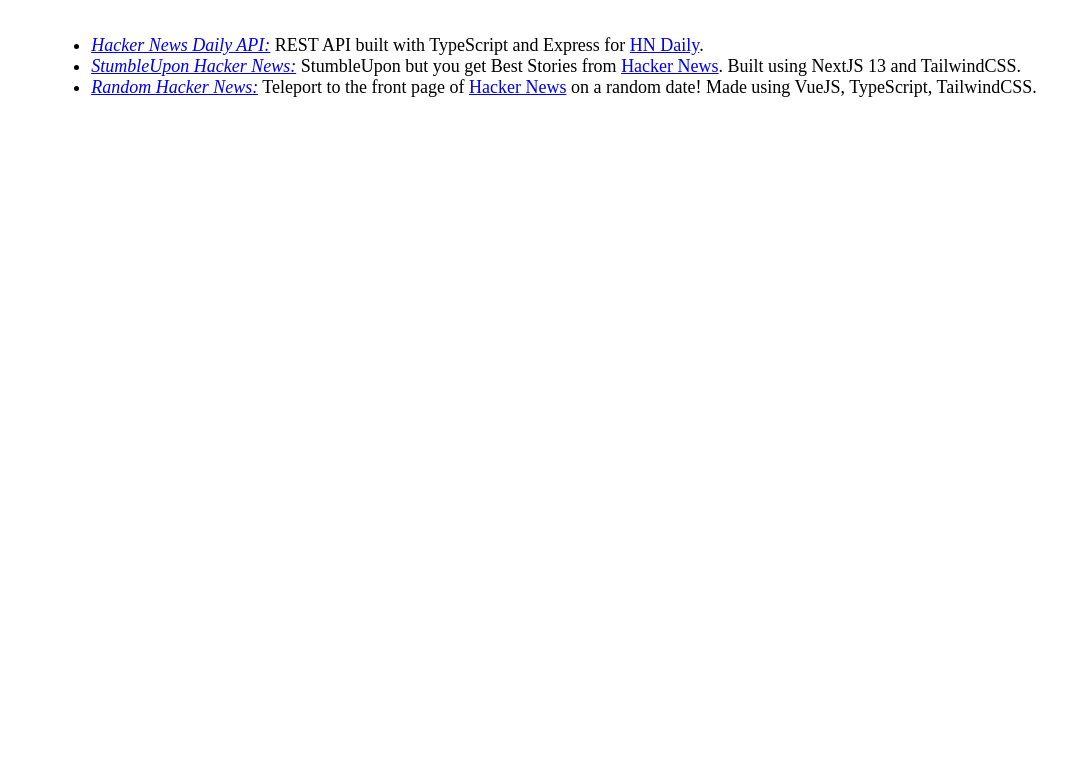
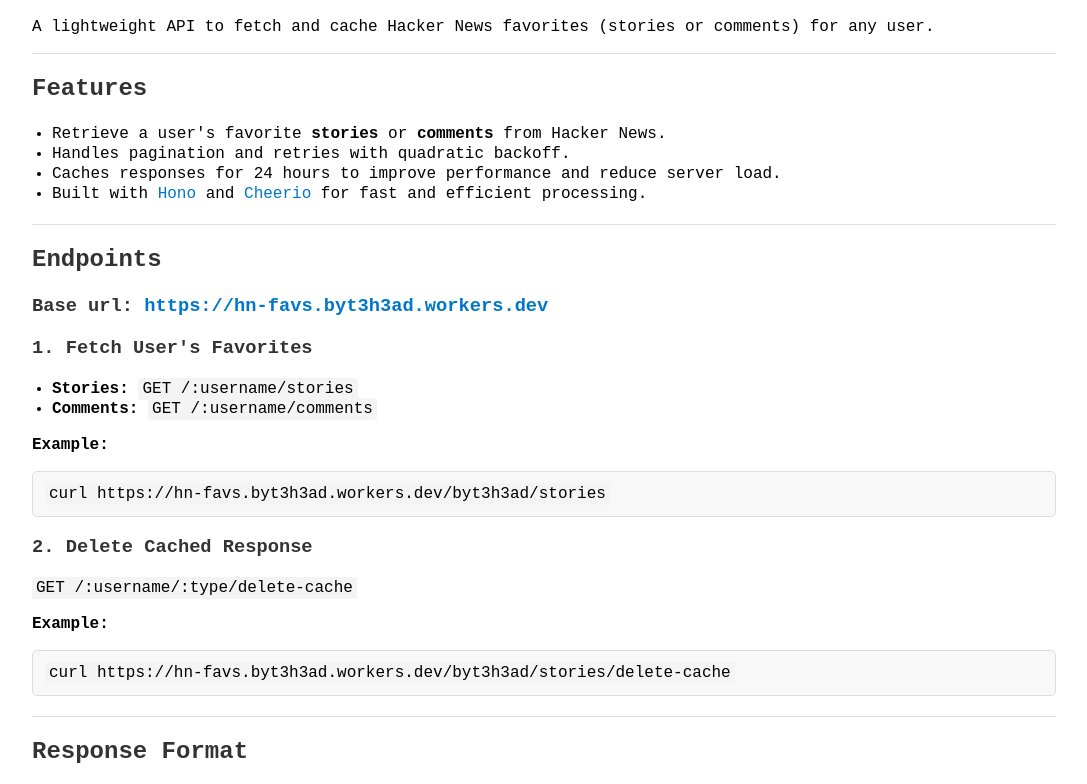
Before and after one commit to byt3h3ad/hn-favorites-api, a website: page public/index.html in a window 1280 px wide. Shown: the part 134-918 px from the top of the page, without its empty margins (96-1183 px from the left). Before the commit the page ends 800 px from the top, so only its background shows below. Drawn offline with Linux system fonts and the light colour scheme.

Commit message:
yoloing at 2024-11-24T16.17

```diff
--- a/public/index.html
+++ b/public/index.html
@@ -1,93 +1,138 @@
 <!DOCTYPE html>
-
+<html lang="en">
   <head>
-  <meta charset="utf-8" />
-  <meta name="viewport" content="width=device-width" />
-
-  <title>Hacker News Daily</title>
-  <meta
-    name="description"
-    content="REST API built with TypeScript and Express for Hacker News Daily"
-  />
-
-  <meta property="og:url" content="https://dailyhnapi.vercel.app/" />
-  <meta property="og:type" content="website" />
-  <meta property="og:title" content="Hacker News Daily" />
-  <meta
-    property="og:description"
-    content="REST API built with TypeScript and Express for Hacker News Daily"
-  />
-  <meta
-    property="og:image"
-    content="https://res.cloudinary.com/drffnopta/image/upload/v1713377495/header_zem12d.png"
-  />
-
-  <meta name="twitter:card" content="summary_large_image" />
-  <meta property="twitter:domain" content="dailyhnapi.vercel.app" />
-  <meta property="twitter:url" content="https://dailyhnapi.vercel.app/" />
-  <meta name="twitter:title" content="Hacker News Daily" />
-  <meta
-    name="twitter:description"
-    content="REST API built with TypeScript and Express for Hacker News Daily"
-  />
-  <meta
-    name="twitter:image"
-    content="https://res.cloudinary.com/drffnopta/image/upload/v1713377495/header_zem12d.png"
-  />
-
+    <meta charset="UTF-8" />
+    <meta name="viewport" content="width=device-width, initial-scale=1.0" />
+    <title>HN Favs API</title>
     <style>
       body {
-      display: grid;
-      place-items: center;
+        font-family: monospace;
+        line-height: 1.25;
+        font-size: 1rem;
+        margin: 10vh 10vw;
       }
-
-    p {
-      font-size: 1.25rem;
+      h1,
+      h2,
+      h3 {
+        color: #333;
       }
-
+      h1 {
+        border-bottom: 2px solid #ddd;
+        padding-bottom: 0.5rem;
+      }
+      pre {
+        background: #f8f8f8;
+        padding: 0.75rem;
+        border: 1px solid #ddd;
+        border-radius: 5px;
+        overflow-x: auto;
+      }
+      code {
+        background: #f4f4f4;
+        padding: 0.125rem 0.25rem;
+        border-radius: 3px;
+      }
+      a {
+        color: #0077cc;
+        text-decoration: none;
+      }
+      a:hover {
+        text-decoration: underline;
+      }
       ul {
-      font-size: 1.125rem;
+        list-style-type: disc;
+        margin: 0.625rem 0;
+        padding-left: 1.25rem;
+      }
+      section {
+        margin-bottom: 1.25rem;
+      }
+      hr {
+        border: none;
+        border-top: 1px solid #ddd;
+      }
+      footer {
+        display: flex;
+        width: 100%;
+        justify-content: center;
+        gap: 1rem;
       }
     </style>
   </head>
-
   <body>
-  <h1>Hacker News stuff</h1>
-  <p>All my random Hacker News hacks in one place -</p>
+    <h1>HN Favs API</h1>
+    <p>
+      A lightweight API to fetch and cache Hacker News favorites (stories or
+      comments) for any user.
+    </p>
+    <hr />
+    <section>
+      <h2>Features</h2>
       <ul>
         <li>
-      <a
-        href="https://github.com/byt3h3ad/hndailyapi"
-        target="_blank"
-        title="API"
-        ><em>Hacker News Daily API:</em></a
-      >
-      REST API built with TypeScript and Express for
-      <a href="https://www.daemonology.net/hn-daily/" target="_blank"
-        >HN Daily</a
-      >.
+          Retrieve a user's favorite <strong>stories</strong> or
+          <strong>comments</strong> from Hacker News.
+        </li>
+        <li>Handles pagination and retries with quadratic backoff.</li>
+        <li>
+          Caches responses for 24 hours to improve performance and reduce server
+          load.
         </li>
         <li>
-      <a
-        href="https://github.com/byt3h3ad/stumbleuponhn"
-        target="_blank"
-        title="Stumble Upon"
-        ><em>StumbleUpon Hacker News:</em></a
-      >
-      StumbleUpon but you get Best Stories from
-      <a href="https://news.ycombinator.com/" target="_blank">Hacker News</a>.
-      Built using NextJS 13 and TailwindCSS.
-    </li>
-    <li>
-      <a
-        href="https://github.com/byt3h3ad/randomhn/"
-        target="_blank"
-        title="Random"
-        ><em>Random Hacker News:</em></a
-      >
-      Teleport to the front page of
-      <a href="https://news.ycombinator.com/" target="_blank">Hacker News</a> on
-      a random date! Made using VueJS, TypeScript, TailwindCSS.
+          Built with <a href="https://hono.dev">Hono</a> and
+          <a href="https://cheerio.js.org">Cheerio</a> for fast and efficient
+          processing.
         </li>
       </ul>
+    </section>
+    <hr />
+    <section>
+      <h2>Endpoints</h2>
+      <h3>
+        Base url:
+        <a href="https://hn-favs.byt3h3ad.workers.dev/"
+          >https://hn-favs.byt3h3ad.workers.dev</a
+        >
+      </h3>
+      <h3>1. Fetch User's Favorites</h3>
+      <ul>
+        <li><strong>Stories:</strong> <code>GET /:username/stories</code></li>
+        <li><strong>Comments:</strong> <code>GET /:username/comments</code></li>
+      </ul>
+      <p><strong>Example:</strong></p>
+      <pre><code>curl https://hn-favs.byt3h3ad.workers.dev/byt3h3ad/stories</code></pre>
+      <h3>2. Delete Cached Response</h3>
+      <p><code>GET /:username/:type/delete-cache</code></p>
+      <p><strong>Example:</strong></p>
+      <pre><code>curl https://hn-favs.byt3h3ad.workers.dev/byt3h3ad/stories/delete-cache</code></pre>
+    </section>
+    <hr />
+    <section>
+      <h2>Response Format</h2>
+      <h3>Stories</h3>
+      <pre><code>[
+  {
+	"id": 42214331,
+	"title": "What made Dostoevsky's work immortalwyounas.com",
+	"url": "https://thoughts.wyounas.com/p/what-made-dostoevsky-immortal",
+	"hnUrl": "https://news.ycombinator.com/item?id=42214331",
+	"type": "story"
+},
+]</code></pre>
+      <h3>Comments</h3>
+      <pre><code>[
+  {
+	"id": 22446090,
+	"url": "https://news.ycombinator.com/item?id=22446090",
+	"user": "bori5",
+	"type": "comment"
+},
+]</code></pre>
+    </section>
+    <hr />
+    <footer>
+      <a href="https://home.byt3h3ad.workers.dev/website">adhiraj</a>
+      <a href="https://github.com/byt3h3ad/hn-favorites-api">git</a>
+    </footer>
   </body>
+</html>
```
Also changed, not shown: README.md. Lines whose indentation alone changed are shown as unchanged.
